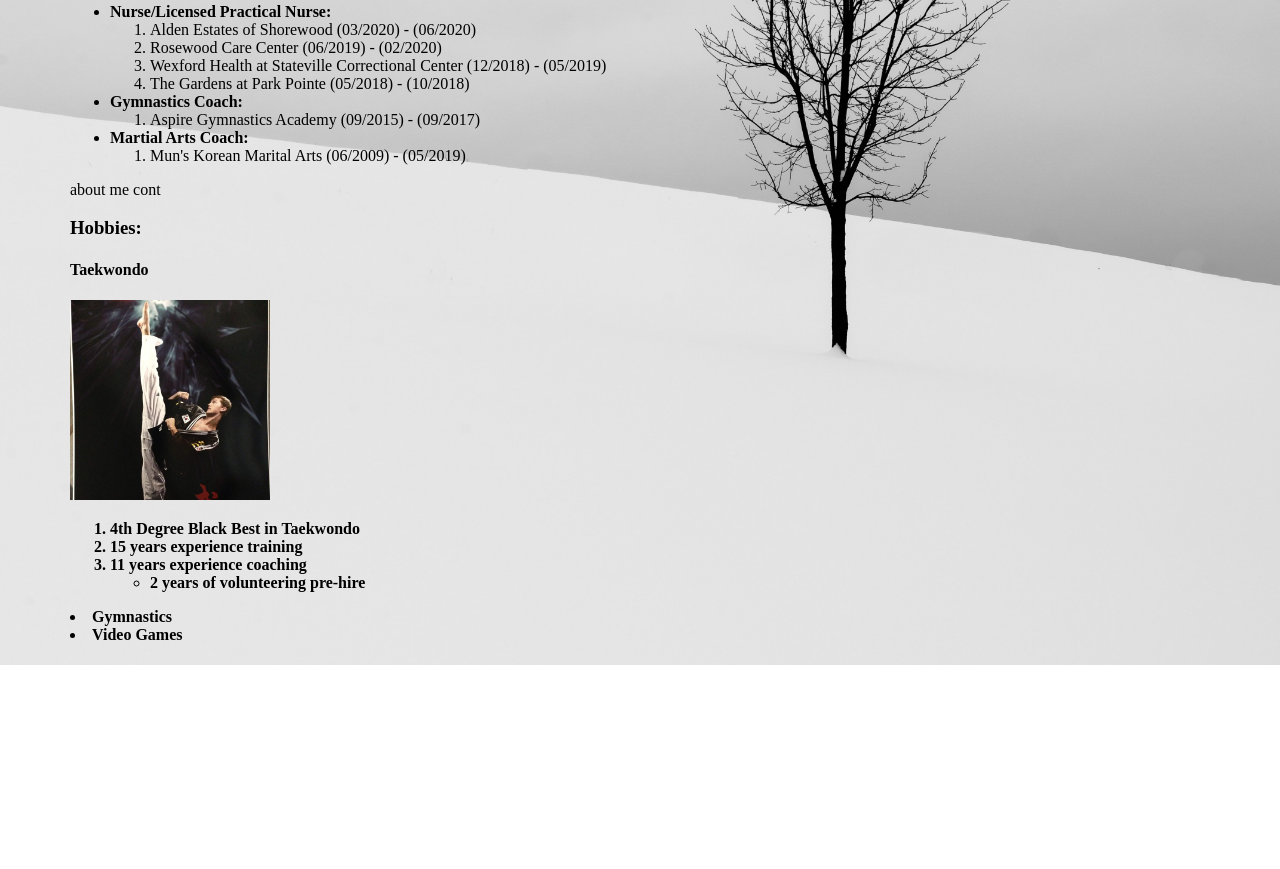
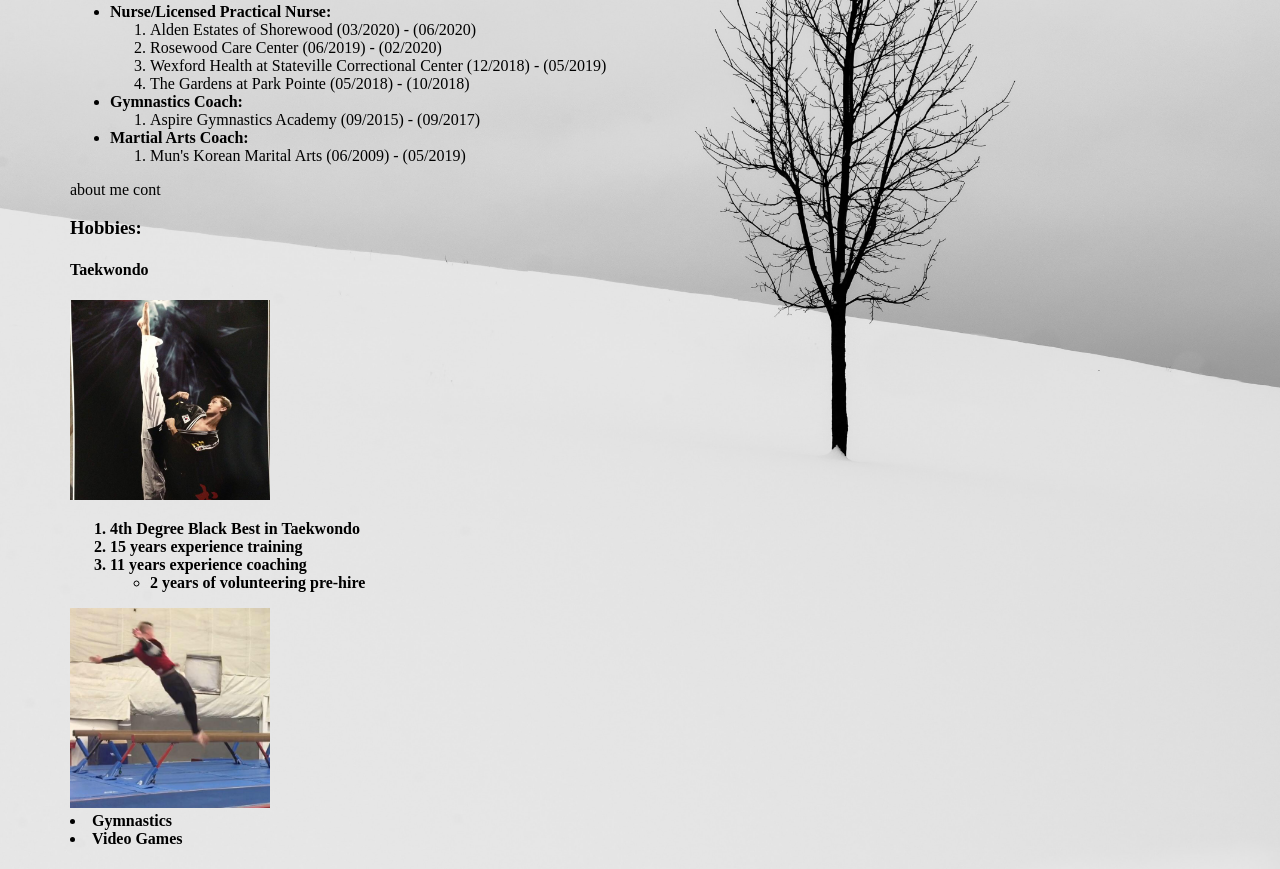
Before and after one commit to MorganJBradford/portfolio, a plain HTML site: page index.html in a window 1280 px wide. Shown: the part 887-1756 px from the top of the page. Before the commit the page ends 1552 px from the top, so only its background shows below. Drawn offline with Linux system fonts and the light colour scheme.

Commit message:
add gym.jpg; fix hobbies indentation; remove not used photos form img

```diff
--- a/index.html
+++ b/index.html
@@ -52,7 +52,7 @@
           <li>2 years of volunteering pre-hire</li>
         </ul>
     </ol>
-      </li>
+      <img src="/img/gym.jpg" alt="A photo of Morgan mid-backflip" class="hobbies">
       <li>Gymnastics</li>
       <li>Video Games</li>
     </ol>
```
Also changed, not shown: img/bg.jpg (deleted), img/cali.jpg (deleted), img/gym.jpg (added), img/trophy.jpg (deleted). Lines whose indentation alone changed are shown as unchanged.
